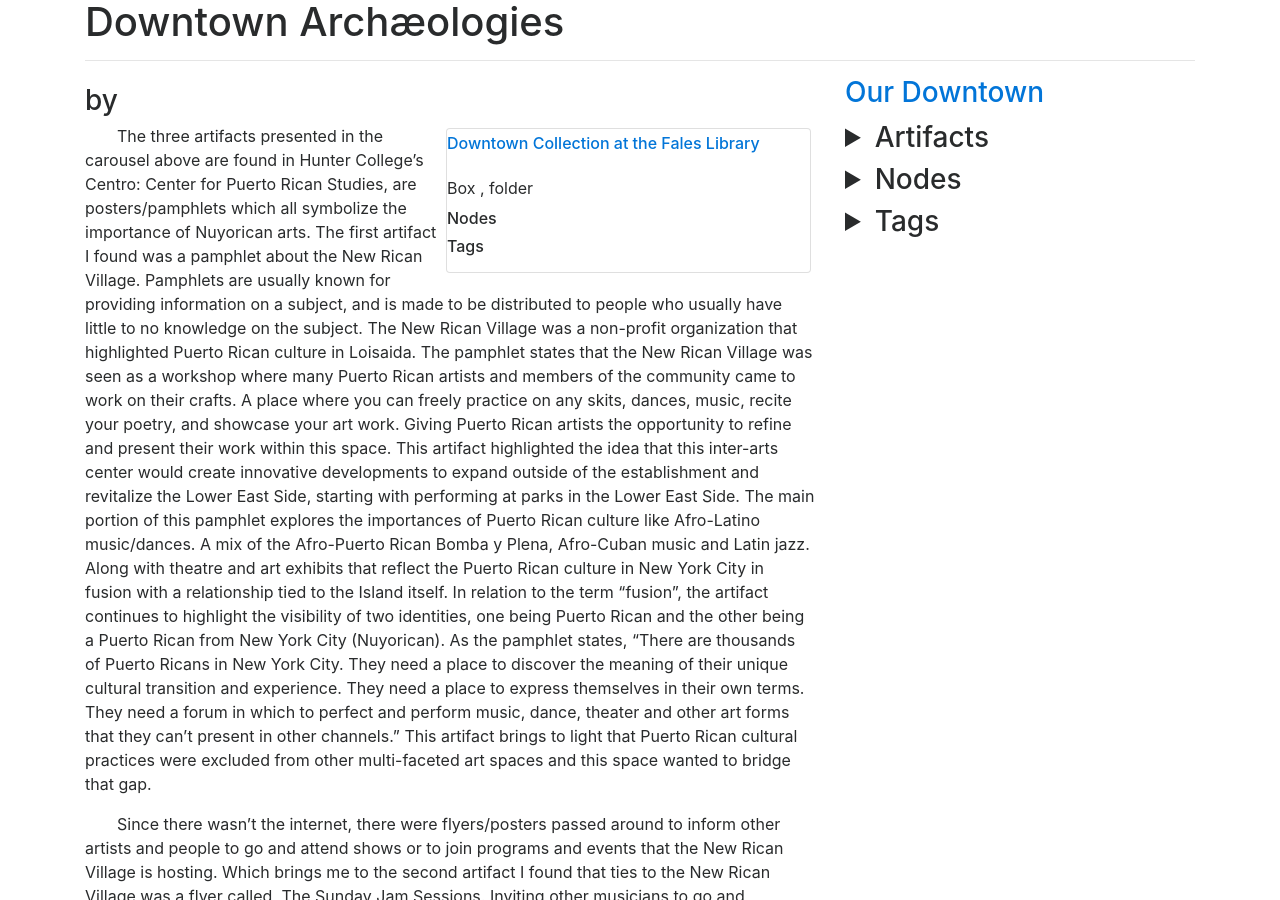
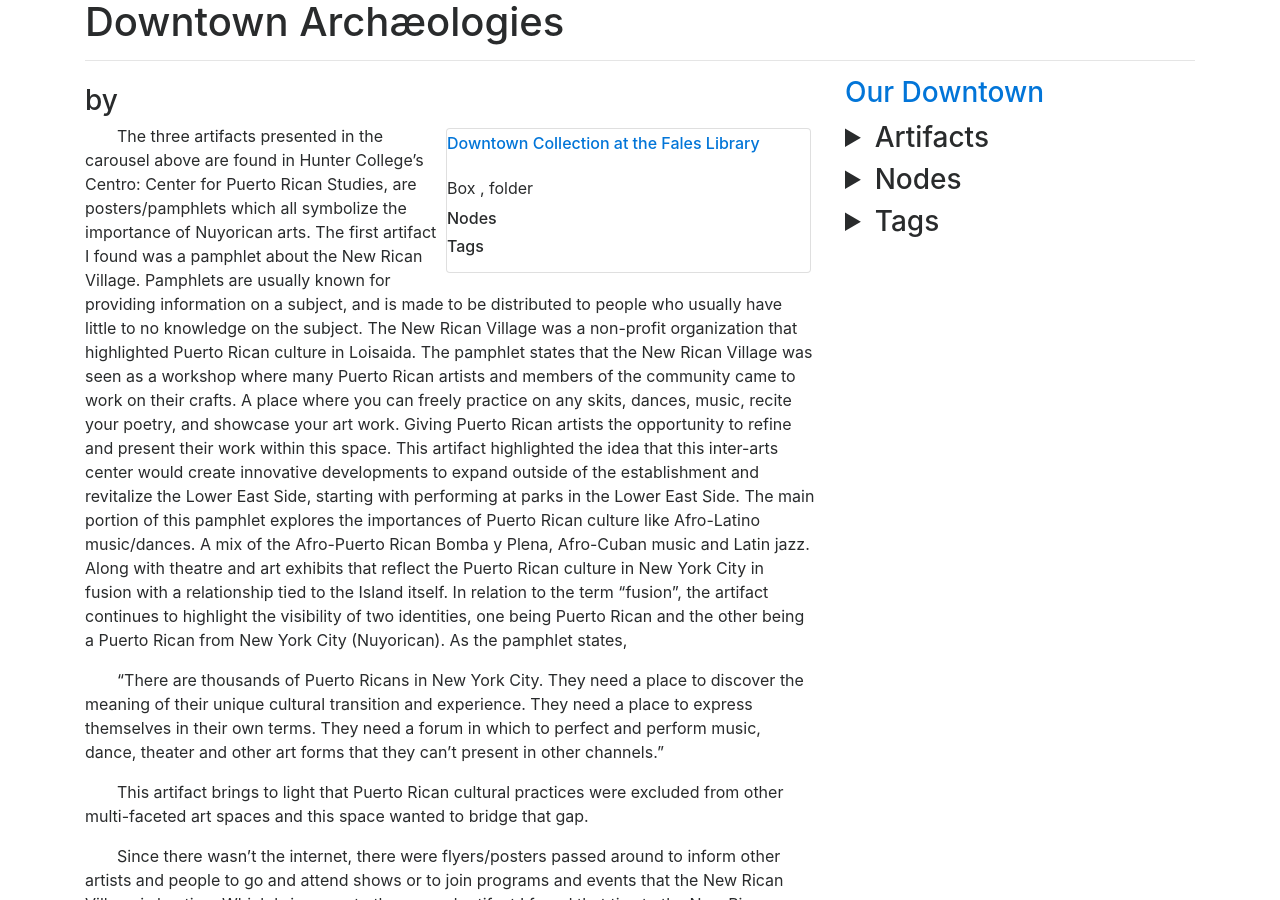
Before and after one commit to nyscapes/downtown-archaeologies, a Jekyll site: the page built from _artifacts/The-New-Rican-Village-By-Tabitha.md, in a window 1280 px wide and 900 px high. Built offline with Jekyll 4.4.1, drawn with Linux system fonts in a browser that asks for light colours; nearby versions of some CDN libraries; part of the change alters nothing that is shown; some of the changed text lies outside the part shown.

```diff
--- a/_artifacts/The-New-Rican-Village-By-Tabitha.md
+++ b/_artifacts/The-New-Rican-Village-By-Tabitha.md
@@ -1,8 +1,7 @@
 ---
-Title: Nuyorican Arts en Loisaida
-Author: Tmp365
-Slug: The New Rican Village
-library: Centro Center for Puerto Rican Studies
+title: Nuyorican Arts en Loisaida
+author: tmp365
+library: centro
 library-collection: "Lourdes Torres Papers"
 box: 10
 folder: 19
@@ -10,10 +9,9 @@ copyright-status: 0
 copyright-holder: "Some name"
 artifact-name: "New Rican Village"
 artifact-date: 1978-1980
-card-image-url: [https://i.imgur.com/sDTyxFW.jpg]
+card-image-url: https://i.imgur.com/sDTyxFW.jpg
 card-image-text:"Puerto Rican Renaissance"
-tags: flyer Nuyorican-movement Puerto-Rican-Roots Loisaida-arts Poster Music
-Dance Theatre
+tags: flyer Nuyorican-movement Puerto-Rican-Roots Loisaida-arts Poster Music Dance Theatre
 carousel:
   - url: https://i.imgur.com/LnwlP6k.jpg
     alt: "Pamphlet"
@@ -49,7 +47,10 @@ exhibits that reflect the Puerto Rican culture in New York City in fusion
 with a relationship tied to the Island itself. In relation to the term
 "fusion", the artifact continues to highlight the visibility of two
 identities, one being Puerto Rican and the other being a Puerto Rican from
-New York City (Nuyorican). As the pamphlet states, "There are thousands of Puerto Ricans in New York City. They need a place to discover the meaning of their unique cultural transition and experience. They need a place to express themselves in their own terms. They need a forum in which to perfect and perform music, dance, theater and other art forms that they can't present in other channels."
+New York City (Nuyorican). As the pamphlet states,
+
+"There are thousands of Puerto Ricans in New York City. They need a place to discover the meaning of their unique cultural transition and experience. They need a place to express themselves in their own terms. They need a forum in which to perfect and perform music, dance, theater and other art forms that they can't present in other channels."
+
 This artifact brings to light that Puerto Rican cultural practices were
 excluded from other multi-faceted art spaces and this space wanted to bridge
 that gap.
@@ -115,11 +116,9 @@ venues.
 
 ### Bibliography
 * Morales, Ed "[Places in the Puerto Rican Heart Eddie
-Figueroa and the Nuyorican Imaginary]
-(https://centropr.hunter.cuny.edu/centrovoices/letras/places-puerto-rican-heart-eddie-figueroa-and-nuyorican-imaginary)."
+Figueroa and the Nuyorican Imaginary](https://centropr.hunter.cuny.edu/centrovoices/letras/places-puerto-rican-heart-eddie-figueroa-and-nuyorican-imaginary)."
 _centropr.hunter.cuny.edu_. Accessed: April 23,2018.
 
 * Rosemen, Marina "[The New Rican Village: Artists in Control
-of the Image-Making Machinery]
-(https://www.jstor.org/stable/pdf/780283.pdf?refreqid=excelsior:f2dbad7ef60cb66fa49fe7885f05e1f0)." _Jstor.org_. Accessed: April
+of the Image-Making Machinery](https://www.jstor.org/stable/pdf/780283.pdf?refreqid=excelsior:f2dbad7ef60cb66fa49fe7885f05e1f0)." _Jstor.org_. Accessed: April
 23,2018
```
